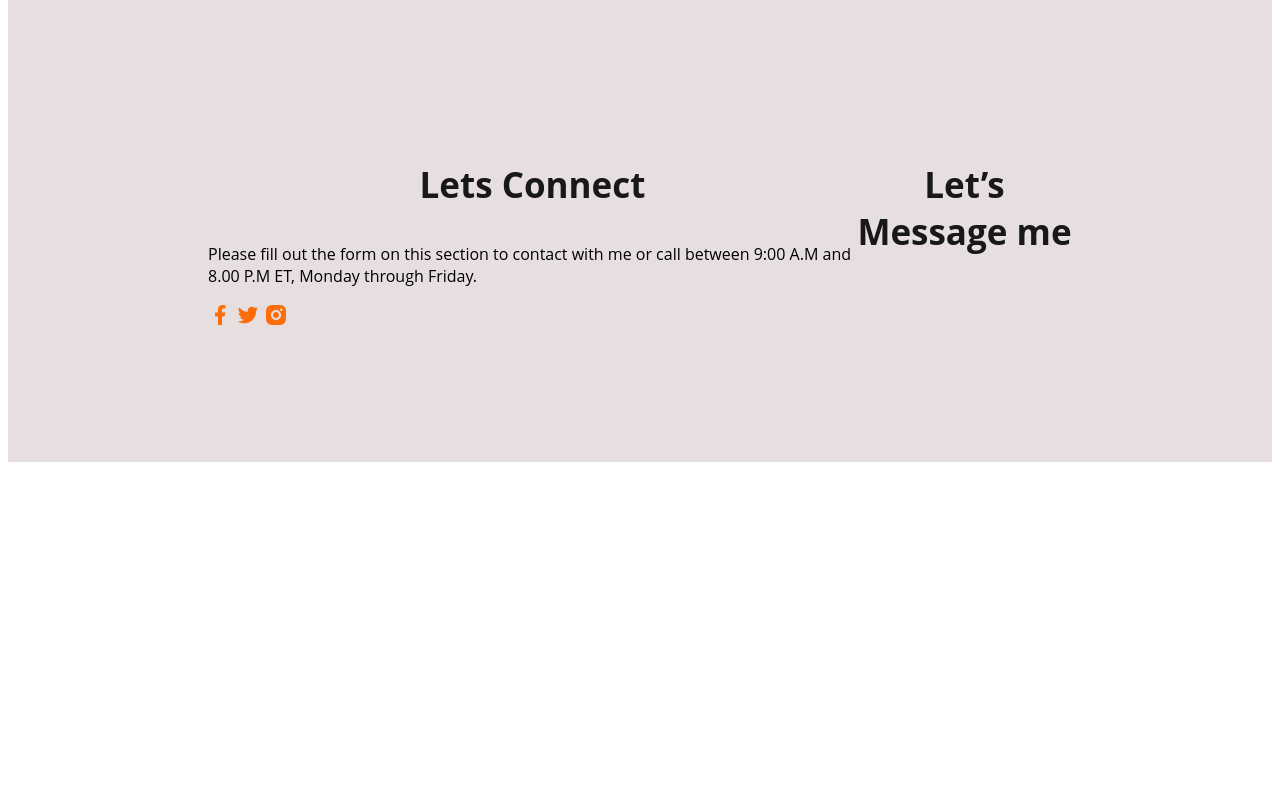
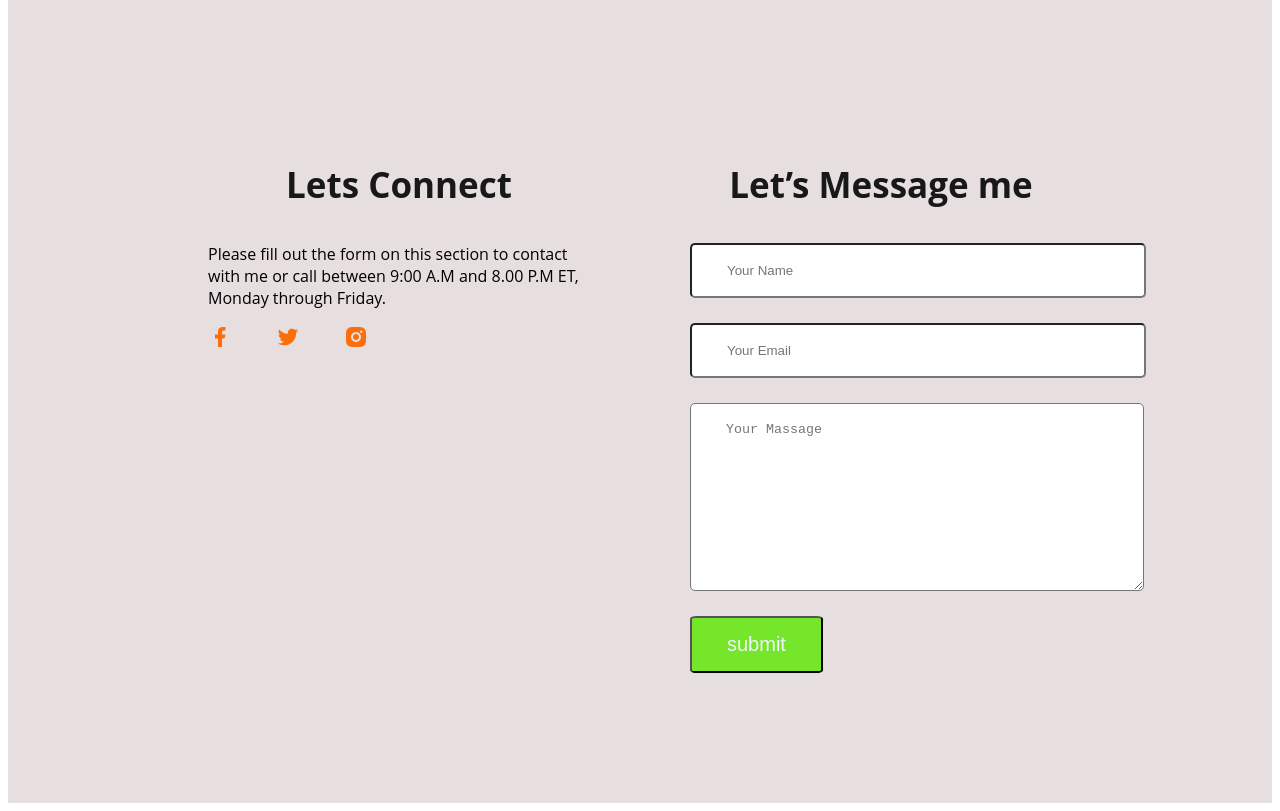
Before and after one commit to Rabby-3338/my-first-portfolio, a plain HTML site: page index.html in a window 1280 px wide. Shown: the part 3520-4331 px from the top of the page. Before the commit the page ends 3990 px from the top, so only its background shows below. Drawn offline with Linux system fonts and the light colour scheme.

Commit message:
finished footer section

```diff
--- a/index.html
+++ b/index.html
@@ -156,6 +156,12 @@
         </div>
         <div class="footer-column">
             <h3 class="section-title">Let’s Message me</h3>
+            <form class="contuct">
+                <input type="text" placeholder="Your Name">
+                <input type="email" name="" id="" placeholder="Your Email">
+          <textarea name="" id="" cols="30" rows="10" placeholder="Your Massage"></textarea>
+          <input class="btn-primary" type="submit" value="submit">
+            </form>
         </div>
 
     </footer>
--- a/styles/portfolio.css
+++ b/styles/portfolio.css
@@ -167,7 +167,26 @@ margin-bottom: 10px;
 
 footer{
     display: flex;
+    gap: 100px;
     background: #e7dfdf;
     margin-top: 100px;
     padding: 130px 200px;
 }
+
+.social-links a {
+    margin-right: 40px;
+
+}
+
+.footer-column{
+    width: 50%;
+}
+.contuct input[type="text"] , .contuct input[type="email"] , textarea{
+    display: block;
+    margin-bottom: 25px;
+    padding: 18px 35px;
+    color: #757575;
+    border-radius: 5px;
+    background: #ffffff;
+    width: 100%;
+}
```
